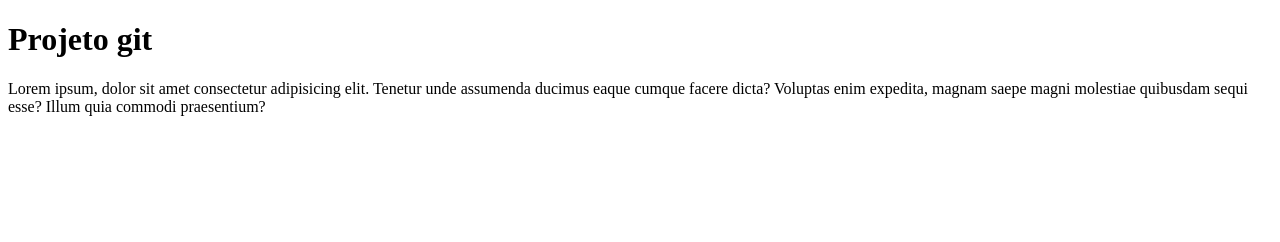
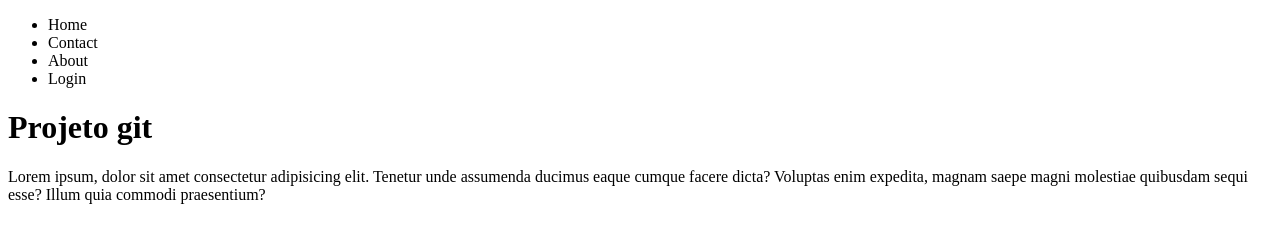
Before and after one commit to alevitorio/projeto-git-aula, a plain HTML site: page index.html in a window 1280 px wide. Drawn offline with Linux system fonts and the light colour scheme.

Commit message:
finalizado a feature/navbar

```diff
--- a/index.html
+++ b/index.html
@@ -1,12 +1,25 @@
 <!DOCTYPE html>
 <html lang="en">
+
 <head>
     <meta charset="UTF-8">
     <meta name="viewport" content="width=device-width, initial-scale=1.0">
     <title>Projeto</title>
 </head>
+
 <body>
+    <nav>
+        <ul>
+            <li>Home</li>
+            <li>Contact</li>
+            <li>About</li>
+            <li>Login</li>
+        </ul>
+    </nav>
     <h1>Projeto git</h1>
-    <p>Lorem ipsum, dolor sit amet consectetur adipisicing elit. Tenetur unde assumenda ducimus eaque cumque facere dicta? Voluptas enim expedita, magnam saepe magni molestiae quibusdam sequi esse? Illum quia commodi praesentium?</p>
+    <p>Lorem ipsum, dolor sit amet consectetur adipisicing elit. Tenetur unde assumenda ducimus eaque cumque facere
+        dicta? Voluptas enim expedita, magnam saepe magni molestiae quibusdam sequi esse? Illum quia commodi
+        praesentium?</p>
 </body>
+
 </html>
```
